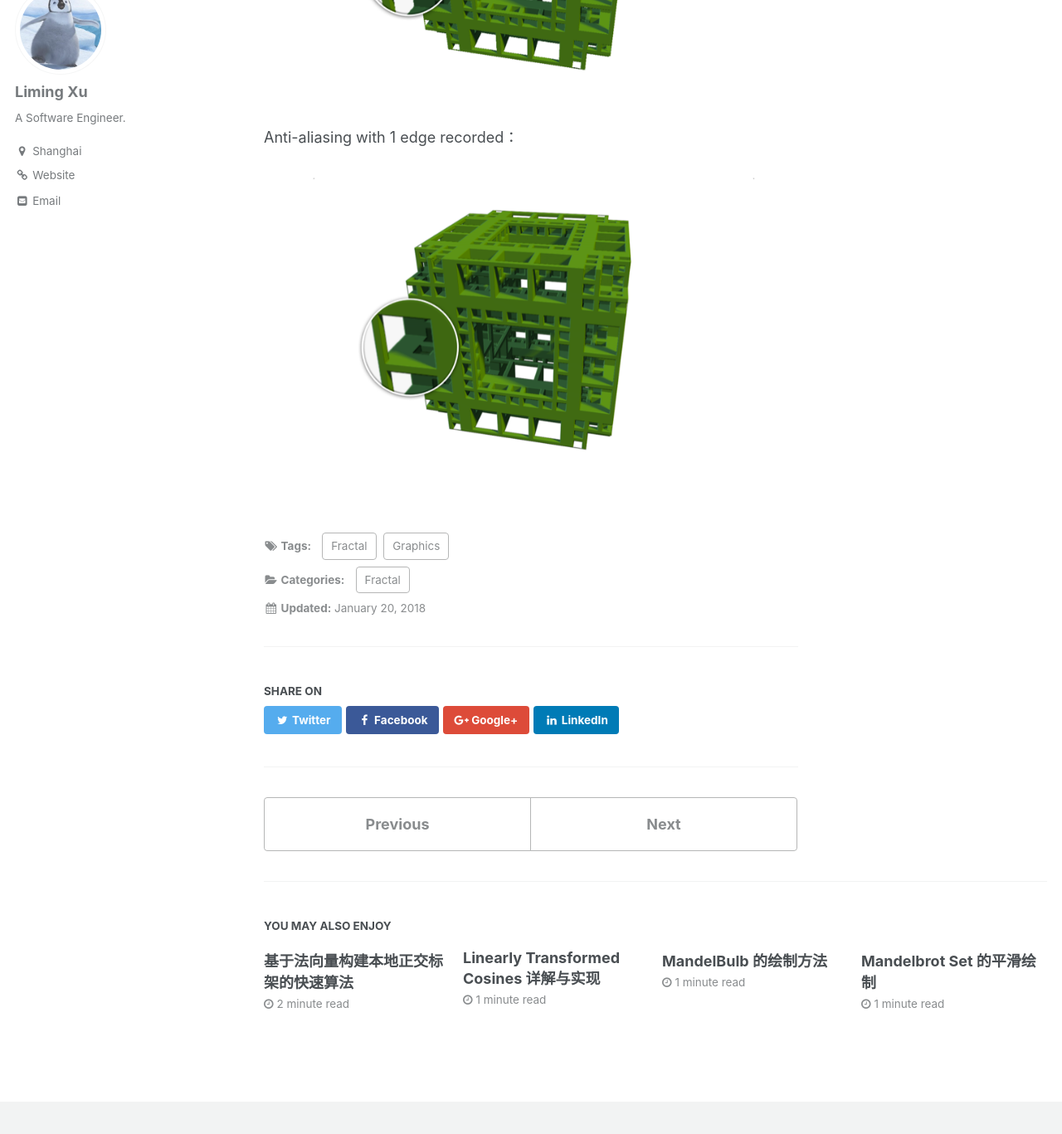
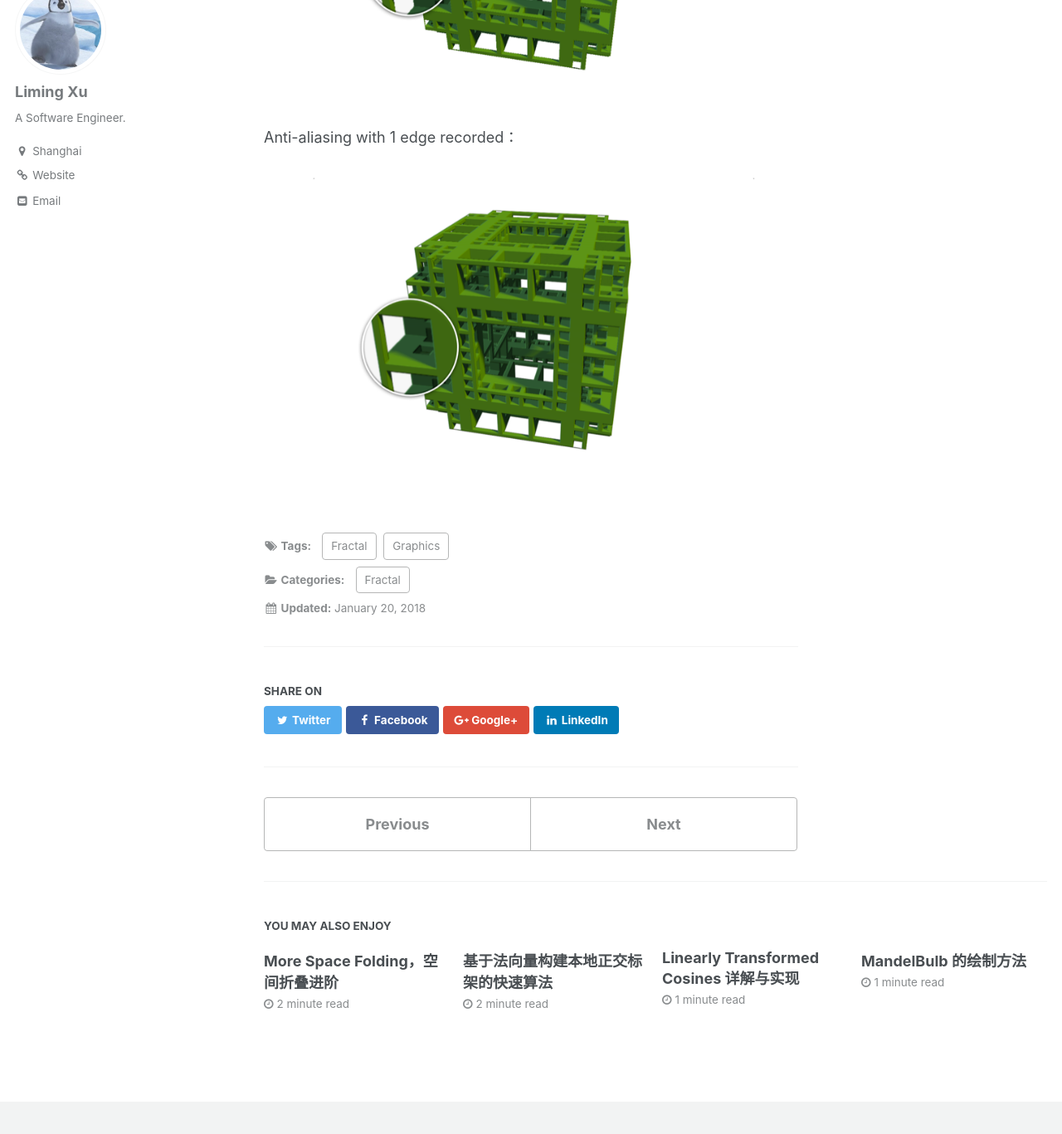
Before and after one commit to Evil-Ryu/evil-ryu.github.io, a Jekyll site: the page built from _posts/2018-01-20-raymarchingAA.md, in a window 1280 px wide and 1400 px high, scrolled down 5300 px. Shown: the top 1367 px of the window at 83% size. Built offline with Jekyll 4.4.1, drawn with Linux system fonts in a browser that asks for light colours; some of the changed lines change nothing that is shown.

Commit message:
new post about space folding and change of image caption css

````diff
--- /dev/null
+++ b/_posts/2018-03-14-space-folding-advanced.md
@@ -0,0 +1,248 @@
+---
+title: "More Space Folding，空间折叠进阶"
+categories:
+  - Fractal
+date:   2018-03-14 21:13:00 +0800
+tags:
+  - Graphics
+---
+
+<script type="text/javascript" async src="https://cdn.mathjax.org/mathjax/latest/MathJax.js?config=TeX-MML-AM_CHTML"> </script>
+
+
+<center><img src="/assets/images/space_folding_advanced/01.png"></center>
+<br/>
+
+## 空间折叠回顾
+
+在之前的[post][1]中，已经介绍过基本的 Space Folding，通过迭代这些简单的折叠，我们可以生成极为复杂的分形。涉及到的空间折叠包括沿坐标轴，沿任意线性函数，乃至于圆的反演变换， 而本文将介绍一种基于反射的折叠方法，这种方法能将坐标空间折叠到特定的对称图形中，不仅能依靠这种方法直接绘制一系列几何体，而且可以被应用到各种造型中，创造更灵活的形状，值得一提的是，这个折叠方法再一次来源于伟大的 knighty！诶我为什么要说又。
+
+Anyways，无论是三维空间中的三角形：
+<center><img src="/assets/images/space_folding_advanced/04.png"></center>
+<br/>
+
+八边形：
+<center><img src="/assets/images/space_folding_advanced/05.png"></center>
+<br/>
+
+还是五角星：
+<center><img src="/assets/images/space_folding_advanced/06.png"></center>
+<br/>
+
+都能通过简单几次空间折叠直接绘制出来，而不需要借助通常的方法，譬如求到解析函数的距离，或者基于预定义法向量的方法。
+
+<br>
+
+
+<img src="/assets/images/space_folding_advanced/02.png" alt="what"/>
+{:.image-caption}
+*分形的一部分，在计算前被折叠到了近似三角形的空间中。*
+
+<br/>
+
+## 基于反射的折叠
+
+对于任何图形学爱好者来说，对光线反射的计算不能更熟悉了。
+<center><img src="/assets/images/space_folding_advanced/03.jpg"></center>
+<br/>
+
+对入射向量 I，反射向量 R = I - 2.0 * dot(N, I) * N，其中 N 为表面法向量。
+那么考虑整个坐标系中，位于原点的单位圆内，在所有的单位向量中，选取一个作为法向量 N， 其余所有向量都根据这个法向量做反射，得到的结果会是怎样？可以想象一下，用以 N 为法向的平面将单位圆分成上下两部分，上半部分的所有向量因为沿法向做了反射计算，效果就等于都沿法向做了折叠，下半部分的所有向量经过反射计算，效果等同于沿这个平面折叠到了上半部分，而这个平面恰好为 I 和 R 的中间向量，而并没有沿法线折叠的效果，可以看到这两半部分的行为并不统一，我们更感兴趣的是，假如我只想沿这个平面将下半部分折叠到上半部分，而不希望上半部分沿法线折叠呢？操作非常简单，只需要排除掉上半部分的计算即可：
+
+```
+R = I - 2.0 * min(0.0, dot(N, I)) * N;
+```
+
+接下来我们就要利用这个变换，得到类似于本文开头图中的结果，但是我们从一个三角形开始以便理解，多边形是同样的原理。
+
+
+### 将空间折叠到三角形中
+先画个图以便分析：
+
+<img src="/assets/images/space_folding_advanced/07.png" alt="what"/>
+{:.image-caption}
+*图中单位圆以白色表示，天蓝色为 y 轴，正向朝上， 粉红色为 x 轴， 正向朝右， 黄色为原点， 四个象限分别用红，绿，蓝，青色表示，颜色的渐变表示了坐标数值的增加，这样的表示可以让我们更容易看明白变换后的空间。*
+<br/>
+
+<img src="/assets/images/space_folding_advanced/08.png" alt="what"/>
+{:.image-caption}
+*青色的向量表示法向 N， 蓝色的向量（图中被紫色向量覆盖）表示入射向量 I， 紫色的向量表示反射向量 R， 可以看到当 N 和 I 的夹角小于 90 度的时候，并不进行反射计算，I 和 R 是相等的。*
+
+
+<img src="/assets/images/space_folding_advanced/09.png" alt="what"/>
+{:.image-caption}
+*到当 N 和 I 的夹角大于 90 度的时候，开始计算反射，反射向量 R 开始顺时针往回旋转（当 I 继续逆时针旋转时）。 所以这样就简单地将坐标空间沿与 N 垂直的平面折叠了。*
+<br/>
+
+研究了单个向量的变化规律以后，让我们来看看当整个坐标空间都执行这个变换之后的样子：
+<center><img src="/assets/images/space_folding_advanced/10.png"></center>
+<br/>
+注意上图中绿色和青色区域的不连续处，正好是与 N 夹角为 90 度的方向，反射向量 R 在这个地方开始往回转。右下角同理。可以看到，x 轴和 y 轴变成了两条折线，而我们的第三象限彻底没了。
+
+这个变换到这里已经有些接近三角形了，因为 x 轴始终是和 y 轴垂直的，所以如果我们能够再把一条 y 轴折叠到现在第四象限的中线（不连续）处，也就是下图中第四象限中深绿色向量的部位， 这样一来 x 轴就自然能围成三角形了。
+
+<center><img src="/assets/images/space_folding_advanced/15.png"></center>
+<br/>
+
+如何折叠出第三条 y 轴到第四象限呢，我们可以重复利用刚才的反射方法，所以我们需要一个新的法向量，使得垂直于它的平面，要恰好平分竖直的 y 轴和上图中深绿色向量，这样一来，反射计算就能刚好把竖直的 y 轴，反射到深绿色向量处，假设这个新的法向量为 N'， 它的计算方法为：
+
+```
+N‘ = normalize( N - vec2(1.0, 0.0) )
+
+```
+
+这里读者可能有一个疑问，要是我并不想折叠出一个标准的三角形，而任意选择 N' 的方向会怎样呢，在某些情况下可能不会有大问题，但是大多数情况下，比如现在的第四象限，深绿色向量两边是镜像的，经过上一次反射折叠而形成的，如果 N' 的方向稍有偏移，第二次折叠会在第四象限中折叠出两条 y 轴（因为第四象限已经处于折叠状态中，如果在一张已经对折的纸中间剪一个孔，必然会导致打开的纸张出现两个孔）, 如下图，N' 的方向沿逆时针稍微旋转了一点，出现了两条 y 轴：
+
+<img src="/assets/images/space_folding_advanced/16.png" alt="what"/>
+{:.image-caption}
+*N' 的方向略微偏移， 竖直的 y 轴不再被恰好反射到第四象限中线处，于是出现了两条新的 y 轴。*
+<br/>
+
+这样的后果一方面是生成的形状难以控制，更重要的是，即使结果仍然围成闭合形状，闭合区域内容易出现多个不同象限，导致难以作为距离函数参与计算。后面我会举一个这样的例子说明问题。
+
+### 新法线方向 N' 的推导
+
+设竖直 y 轴上的单位向量为：
+
+ $$ \hat y = (0, 1)$$
+
+第四象限中线向量为 $$\hat a$$, 第一次折叠使用的法线方向为:
+
+$$ \hat N = (x, y) $$
+
+根据反射计算公式可知，$$\hat N$$ 垂直于 $$\hat a$$。那么 $$\hat a$$ 的坐标即为：$$\hat a = (y, -x)$$
+
+因为根据欧拉公式，$$\hat a$$ 等于 $$\hat N$$ 顺时针旋转 90 度， 等价于：
+
+$$\hat a = \hat{N}e^{-{\pi\over2}i} = (x+iy) * (\cos{\pi\over2} + i\sin{\pi\over2}) = (y, -x)$$
+
+由于新的法线方向 $$\hat N'$$ 要垂直于 $$\hat y$$ 与 $$\hat a$$ 的中间向量，设为 $$\hat m$$， 那么：
+
+$$\hat m = { (y, -x) + (0, 1) \over 2} = ({y\over2}, {(1-x)\over 2})$$
+
+于是新的法线方向等于将 $$\hat m$$ 逆时针旋转 90 度， 即：
+
+$$\hat N' = \hat{m}e^{ {\pi\over2} i } = ({y\over2}+i{(1-x)\over 2}) * (\cos{\pi\over2} + i\sin{\pi\over2}) = 2(x-1, yi)$$
+
+最后再将结果 normalize 即可。这就是为什么新的法线方向为：
+
+```
+N‘ = normalize( N - vec2(1.0, 0.0) )
+```
+
+的原因。
+
+### 继续剩下的折叠
+
+有了新的法线 N'， 那么第二次折叠产生的新反射向量即为：
+
+```
+R' = I - 2.0 * min(0.0, dot(N’, I)) * N‘;
+```
+
+再一次计算反射之后，并且沿 y 轴折叠（把左侧的第二象限也去除），结果是这样：
+
+
+<center><img src="/assets/images/space_folding_advanced/11.png"></center>
+<br/>
+
+完美，整个坐标空间完全对称，而且都被变换成为了原先的第一象限，三条 y 轴已经就位， 但是等等，x 轴去哪里了? 不如让我把 x 轴加粗十倍瞧瞧？
+
+<center><img src="/assets/images/space_folding_advanced/12.png"></center>
+<br/>
+
+啊哈，x 轴当然是跟 y 轴垂直啦， 毫无疑问 x 轴已经围成了我们想要的三角形，只不过已经聚到一点了，这时候如果可视化出到 x 轴的距离，可以看到距离场已经是三角形了，现在我们还需要一个操作，不过这里从这一步来看这个操作不太直观（读者有兴趣的话可以调换前面的变换顺序来观察坐标轴的变化），那就是:
+
+```
+ abs(p.y) - 1.0
+```
+
+熟悉 Distance Field 的小伙伴们知道，这个操作的效果就是将整个空间沿 y 轴正方向平移 1.0 然后沿 x 轴折叠，那么我们现在有三个 y 轴，正向都朝外，结果不就是：
+
+<center><img src="/assets/images/space_folding_advanced/13.png"></center>
+<br/>
+
+
+这时候请允许我说：嗒哒！
+
+有趣的是，之前被做掉的第四象限，又复活了，于是坐标平面被变换成三份，其中三个 x 轴围城三角形，三角形外全是第一象限，三角形内部全是第四象限，**在这个坐标系下，要判断一个点是否在三角形内，只需要判断点的 y 坐标是否小于 0**。
+
+### 一致的变换更好用
+
+其实如果只想要得到三个 x 轴围成三角形，甚至不需要第二次折叠，我们只需要取第一折叠的法向量 N 为： $$({-1\over2},{\sqrt3\over 2})$$，就能得到下面的结果：
+
+<center><img src="/assets/images/space_folding_advanced/17.png"></center>
+<br/>
+
+这时候，三角形内外都有两个象限，这使得距离场有严重的 discontinuity，也会增加计算的复杂性。
+
+## 实现与应用
+
+通用的 Folding 代码， 不同的折叠次数和初始法向量的方向决定了折叠后的形状。
+
+```
+vec2 fold(in vec2 p, in float a)
+{
+    p.x = abs(p.x);
+    vec2 N = vec2(cos(a), sin(a));
+	for(int i = 0; i < ITER; ++i)
+   	{
+   		// Folding by reflection calculation
+   		// it has the effect of folding by the plane which perpendicular to N
+    	p -= 2.0 * min(0.0, dot(p, N)) * N;
+
+    	// The next normal for reflection foldig
+    	// This calculation makes it perpendicular to the
+    	// half vector between the vector perpendicular
+    	// to the previous N, and the vertical y axis
+    	N = normalize(vec2(N.x - 1.0, N.y));
+    }
+ 	return p;
+}
+
+// ITER=2, a = PI/3. 即为上文变换到三角形空间。
+// 增加 ITER 和角度，就可以变换到多边形中。
+// Quad: ITER = 2,  A = PI/2.0
+// Pentagon: ITER = 3, a = PI / 5.0
+// Hexagon: ITER = 3, a = PI / 3.0
+// Octagon: ITER= 3, a = PI / 2.0
+
+// 当然也可以自定义每次变换的法向量 N，来获得不同形状，并且由于本文介绍的变换是二维平面的变换，所以三维空间中不同平面的变换还可以结合起来生成特殊的形状，比如本文中的五角星，这些组合非常灵活，所以有兴趣就自己试验去吧。
+```
+
+前文中利用这个空间折叠直接画出三角形的 code：
+
+```
+float triangle(in vec3 p)
+{
+    p.xy = fold2(p.xy, PI / 3.);  // ITER=2 version
+    p.y -= 1.0;
+    return (p.y > 0.0) ? length(p.yz) : abs(p.z) - 0.001;
+}
+
+```
+
+五角星的：
+
+```
+float star(in vec3 p)
+{
+    p.xy = fold3(p.xy,  PI /5.0); // 这是五边形
+    p.y -= 1.0; // 平移 x 轴
+    p.y -= p.x*0.5;  // x 轴 逆时针旋转一点角度
+    p.z = abs(p.z) + p.y*0.8; // z 方向上的突起
+
+    // 0.5 is compensation for the scaling.
+    return 0.5 * ((p.y > 0.0) ? length(p.yz) : (abs(p.z) - 0.001));
+}
+```
+
+五角星的距离场：
+
+<center><img src="/assets/images/space_folding_advanced/14.png"></center>
+<br/>
+
+可以看到，在折叠中对坐标轴进行一些偏移，错切，能得到很多有趣的形状。
+
+
+[1]: https://evil-ryu.github.io/fractal/menger-spone-introduction/
--- a/_sass/minimal-mistakes/_page.scss
+++ b/_sass/minimal-mistakes/_page.scss
@@ -185,6 +185,12 @@
   width: 100%;
   height: auto;
   -ms-interpolation-mode: bicubic;
+}
+
+.image-caption {
+    text-align: center;
+    font-size: .8rem;
+    color: light-grey;
 }
 
 .page__hero-caption {
````
Also changed, not shown: assets/images/space_folding_advanced/01.png (added), assets/images/space_folding_advanced/02.png (added), assets/images/space_folding_advanced/03.jpg (added), assets/images/space_folding_advanced/04.png (added), assets/images/space_folding_advanced/05.png (added), assets/images/space_folding_advanced/06.png (added), assets/images/space_folding_advanced/07.png (added), assets/images/space_folding_advanced/08.png (added), assets/images/space_folding_advanced/09.png (added), assets/images/space_folding_advanced/10.png (added), assets/images/space_folding_advanced/11.png (added), assets/images/space_folding_advanced/12.png (added), assets/images/space_folding_advanced/13.png (added), assets/images/space_folding_advanced/14.png (added), 3 more files.
